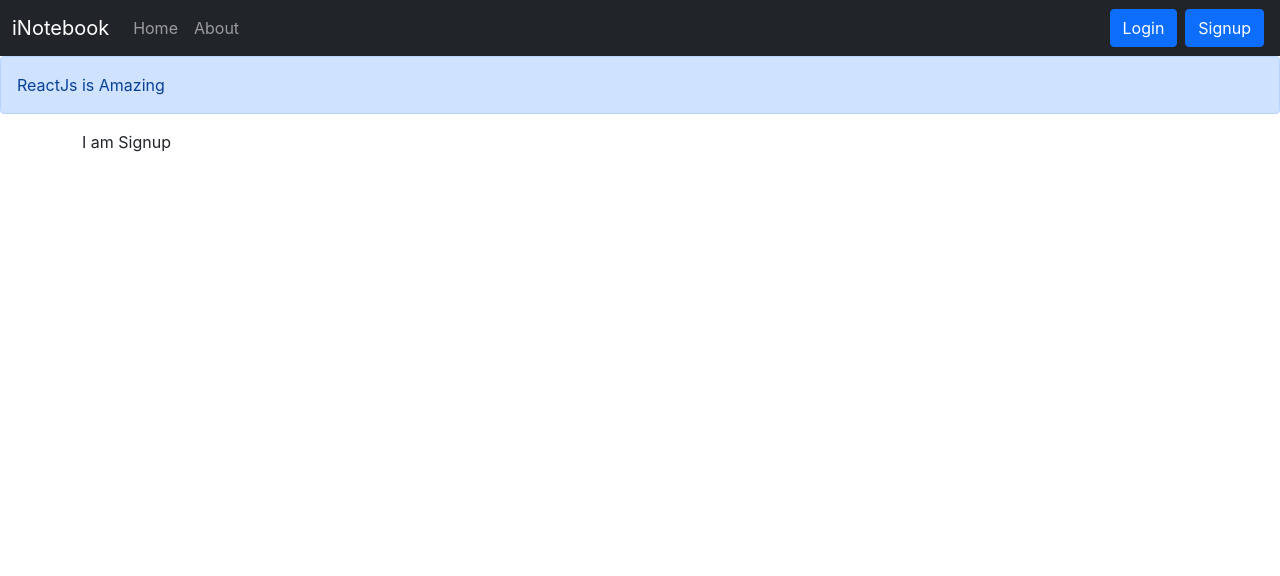
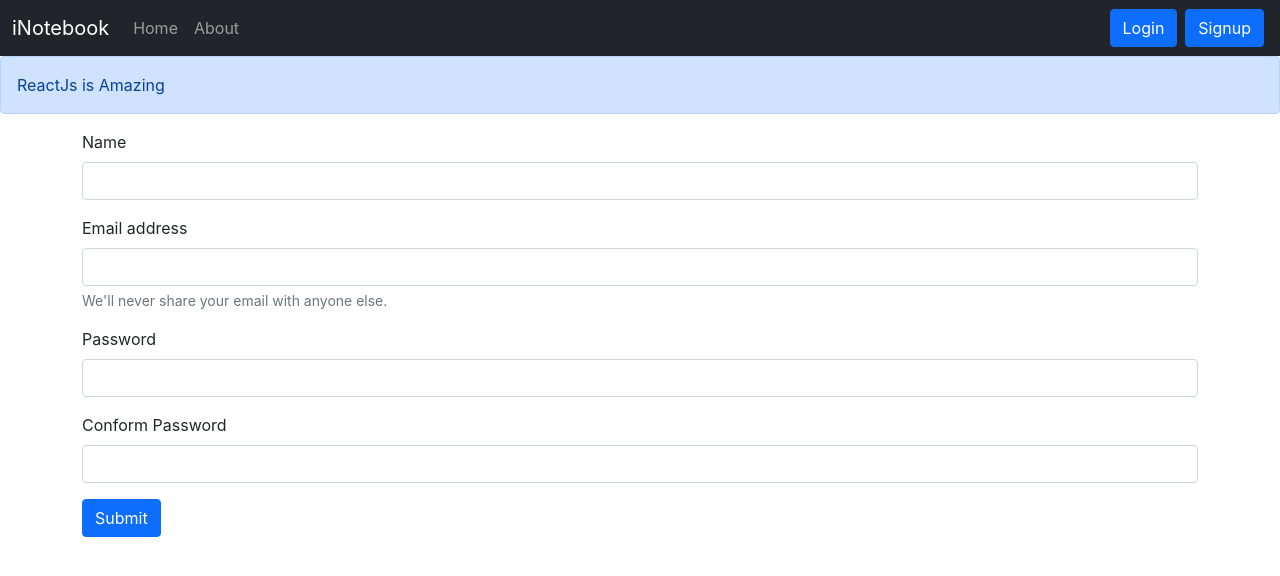
Before and after one commit to ProgrammingWithGaurav/MERN-iNotebook, a React (Create React App) app: page /signup in a window 1280 px wide. Shown: the top 576 px of the page. Built offline with nearby package versions, Linux system fonts and the light colour scheme.

Commit message:
Adding signup component

```diff
--- a/src/components/Signup.js
+++ b/src/components/Signup.js
@@ -1,9 +1,60 @@
-import React from 'react'
+import React, { useState } from 'react'
+import { useHistory } from 'react-router-dom';
 
 const Signup = () => {
+    const host = 'http://localhost:5000'
+    const [credentials, setCredentials] = useState({ name: "", email: "", password: "", cpassword: "" });
+
+    let history  = useHistory();
+    const handleSubmit = async (e) => {
+        e.preventDefault();
+        // API Call
+        const { name, email, password, cpassword } = credentials
+        const response = await fetch(`${host}/api/auth/createuser`, {
+            method: 'POST',
+            headers: {
+                'Content-Type': 'application/json'
+            },
+            body: JSON.stringify({ name, email, password })
+        });
+        const json = await response.json()
+        console.log(json);
+        // Save the auth token and redirect
+        if(json.success){
+        localStorage.setItem('token', json.authtoken)
+        history.push("/")
+        }
+        else {
+            alert('Invalid credentials')
+        }
+
+
+    }
+    const onChange = (e) => {
+        setCredentials({ ...credentials, [e.target.name]: e.target.value })
+    }
     return (
         <div>
-            I am Signup
+            <form onSubmit={handleSubmit}>
+                <div className="mb-3">
+                    <label htmlFor="name" className="form-label">Name</label>
+                    <input type="text" className="form-control" name="name" id="name" onChange={onChange} />
+                </div>
+                <div className="mb-3">
+                    <label htmlFor="email" className="form-label">Email address</label>
+                    <input type="email" className="form-control" name="email" id="email" onChange={onChange} />
+                    <div id="emailHelp" class="form-text">We'll never share your email with anyone else.</div>
+                </div>
+                <div className="mb-3">
+                    <label htmlFor="password" className="form-label">Password</label>
+                    <input type="password" className="form-control" name="password" id="password" onChange={onChange} minLength={5} required/>
+                </div>
+                <div className="mb-3">
+                    <label htmlFor="cpassword" className="form-label">Conform Password</label>
+                    <input type="password" className="form-control" name="cpassword" id="cpassword" onChange={onChange} minLength={5} required/>
+                </div>
+                <button type="submit" className="btn btn-primary">Submit</button>
+            </form>
         </div>
     )
 }
```
Also changed, not shown: 1 other file (tests, documents, lock files or other folders).
